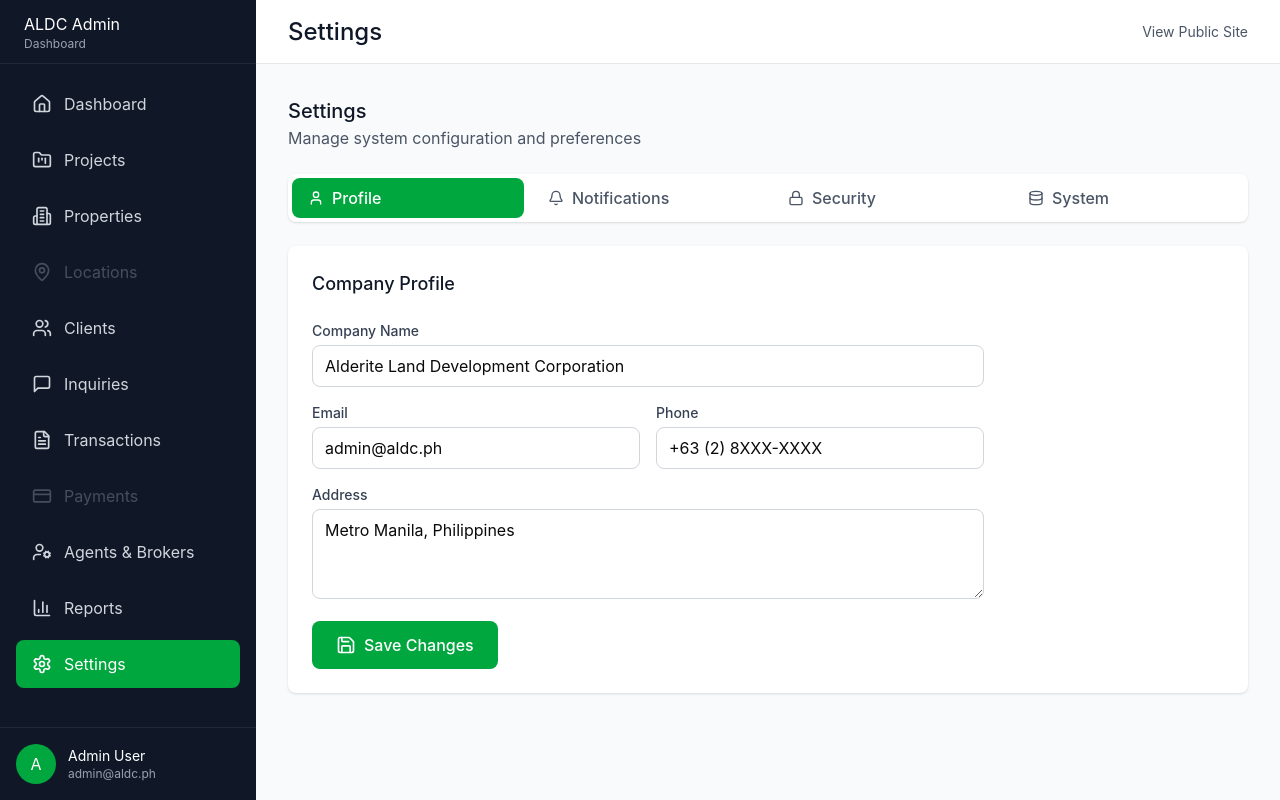
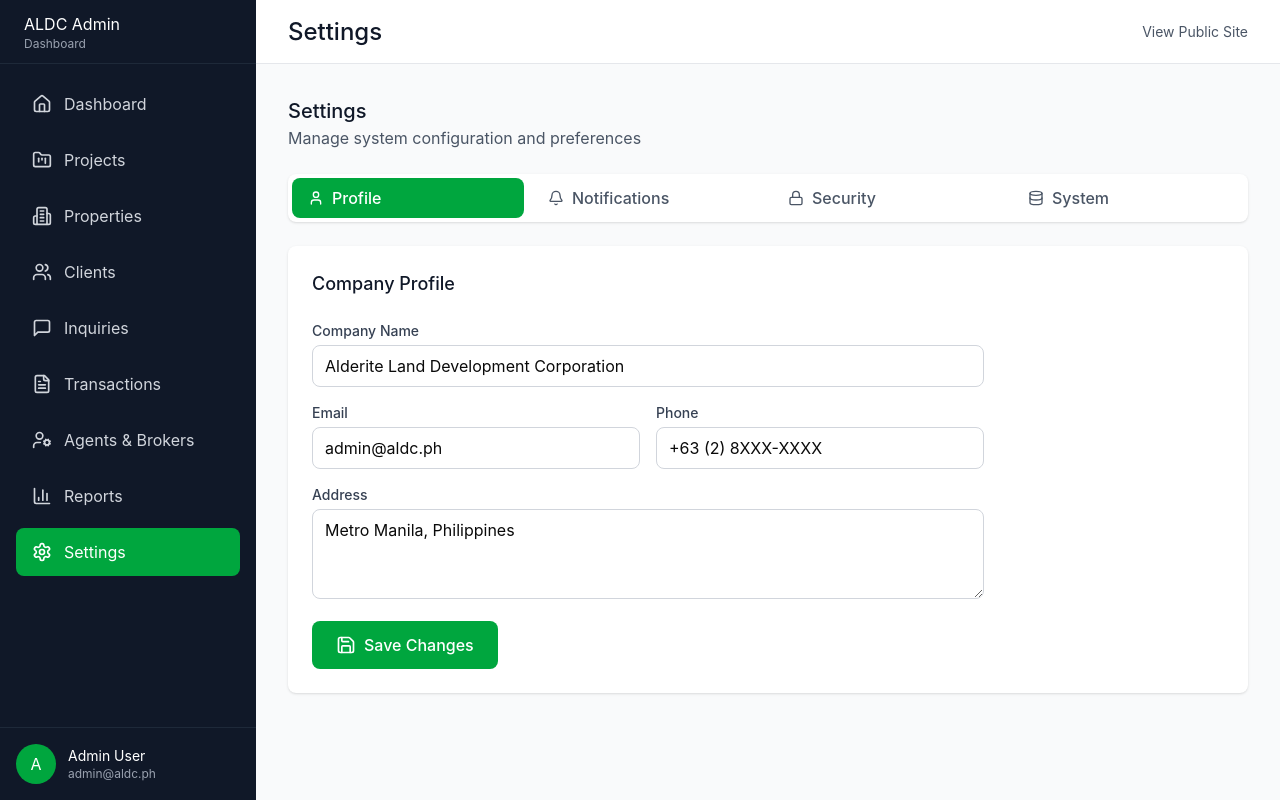
Before and after one commit to CodinSuki/ALDC-FRONTEND, a React (Vite) app: page /admin/settings in a window 1280 px wide. Built offline with nearby package versions, Linux system fonts and the light colour scheme.

Commit message:
Removed redundant imports

```diff
--- a/src/app/App.tsx
+++ b/src/app/App.tsx
@@ -46,13 +46,9 @@ export default function App() {
         <Route path="/admin/dashboard" element={<AdminDashboard />} />
         <Route path="/admin/projects" element={<AdminProjects />} />
         <Route path="/admin/properties" element={<AdminProperties />} />
-        {/* Top-level Locations route removed/disabled: locations are managed inside Property create/edit flows */}
-        {/* <Route path="/admin/locations" element={<AdminLocations />} /> */}
         <Route path="/admin/clients" element={<AdminClients />} />
         <Route path="/admin/inquiries" element={<AdminInquiries />} />
         <Route path="/admin/transactions" element={<AdminTransactions />} />
-        {/* Top-level Payments route removed: payments accessible via Transactions → Transaction Detail → Payments tab */}
-        {/* <Route path="/admin/payments" element={<AdminPayments />} /> */}
         <Route path="/admin/agents" element={<AdminAgents />} />
         <Route path="/admin/reports" element={<AdminReports />} />
         <Route path="/admin/settings" element={<AdminSettings />} />
--- a/src/app/components/AdminLayout.tsx
+++ b/src/app/components/AdminLayout.tsx
@@ -6,13 +6,9 @@ const navigation: Array<{ name: string; path: string; icon: any; disabled?: bool
   { name: 'Dashboard', path: '/admin/dashboard', icon: Home },
   { name: 'Projects', path: '/admin/projects', icon: FolderKanban },
   { name: 'Properties', path: '/admin/properties', icon: Building2 },
-  // Top-level Locations: kept for discoverability but disabled — management moved into Property create/edit flows
-  { name: 'Locations', path: '/admin/locations', icon: MapPin, disabled: true },
   { name: 'Clients', path: '/admin/clients', icon: Users },
   { name: 'Inquiries', path: '/admin/inquiries', icon: MessageSquare },
   { name: 'Transactions', path: '/admin/transactions', icon: FileText },
-  // Top-level Payments: intentionally disabled — payments are accessible via Transactions → Transaction Detail → Payments
-  { name: 'Payments', path: '/admin/payments', icon: CreditCard, disabled: true },
   { name: 'Agents & Brokers', path: '/admin/agents', icon: UserCog },
   { name: 'Reports', path: '/admin/reports', icon: BarChart3 },
   { name: 'Settings', path: '/admin/settings', icon: Settings },
--- a/src/app/components/ui/checkbox.tsx
+++ b/src/app/components/ui/checkbox.tsx
@@ -14,7 +14,7 @@ function Checkbox({
     <CheckboxPrimitive.Root
       data-slot="checkbox"
       className={cn(
-        "peer border bg-input-background dark:bg-input/30 data-[state=checked]:bg-primary data-[state=checked]:text-primary-foreground dark:data-[state=checked]:bg-primary data-[state=checked]:border-primary focus-visible:border-ring focus-visible:ring-ring/50 aria-invalid:ring-destructive/20 dark:aria-invalid:ring-destructive/40 aria-invalid:border-destructive size-4 shrink-0 rounded-[4px] border shadow-xs transition-shadow outline-none focus-visible:ring-[3px] disabled:cursor-not-allowed disabled:opacity-50",
+        "peer bg-input-background dark:bg-input/30 data-[state=checked]:bg-primary data-[state=checked]:text-primary-foreground dark:data-[state=checked]:bg-primary data-[state=checked]:border-primary focus-visible:border-ring focus-visible:ring-ring/50 aria-invalid:ring-destructive/20 dark:aria-invalid:ring-destructive/40 aria-invalid:border-destructive size-4 shrink-0 rounded-[4px] border shadow-xs transition-shadow outline-none focus-visible:ring-[3px] disabled:cursor-not-allowed disabled:opacity-50",
         className,
       )}
       {...props}
```
